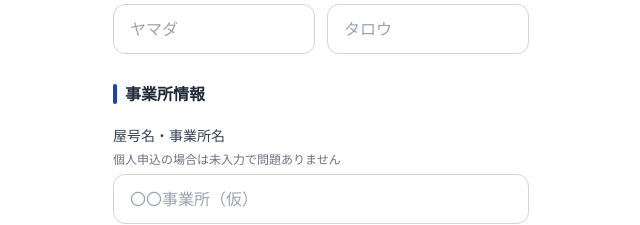
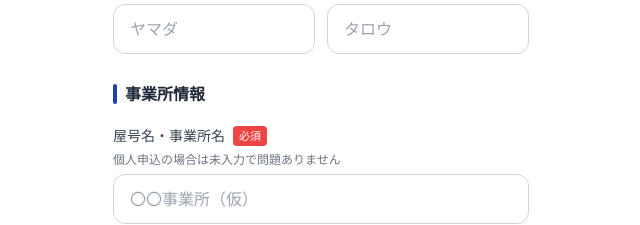
Before and after one commit to CORNELIUS8118/hikariLP2, a Next.js app: page / in a window 1280 px wide. Shown: the part 1491-1716 px from the top of the page, without its empty margins (319-959 px from the left). Built offline with nearby package versions, Linux system fonts and the light colour scheme.

Commit message:
屋号名・事業所名を必須項目に変更

```diff
--- a/components/FormSection.tsx
+++ b/components/FormSection.tsx
@@ -37,9 +37,10 @@ const INITIAL: FormValues = {
   referrer: '',
 };
 
-// フォーム表示順と同じ並び（company_name / company_name_kana は任意入力のため除外）
+// フォーム表示順と同じ並び（company_name_kana は任意入力のため除外）
 const REQUIRED_TEXT_FIELDS = [
   'sei', 'mei', 'sei_kana', 'mei_kana',
+  'company_name',
   'birthdate', 'phone', 'postal_code', 'address',
   'building_name', 'residence_type',
   'bank_name', 'branch_name', 'account_number', 'account_holder',
@@ -195,17 +196,18 @@ export default function FormSection({ onConfirm, initialValues }: Props) {
             </Field>
           </div>
 
-          {/* ── 5-6. 屋号名・事業所名（任意） ── */}
+          {/* ── 5-6. 屋号名・事業所名 ── */}
           <SectionHeading>事業所情報</SectionHeading>
-          <Field label="屋号名・事業所名" note="個人申込の場合は未入力で問題ありません">
+          <Field label="屋号名・事業所名" required note="個人申込の場合は未入力で問題ありません">
             <input
               type="text"
               placeholder="〇〇事業所（仮）"
               value={values.company_name}
               onChange={setField('company_name')}
-              className={normalCls}
+              className={cls(values.company_name)}
               autoComplete="off"
             />
+            {submitted && !values.company_name && <FieldError />}
           </Field>
 
           <Field label="屋号名・事業所名フリガナ" note="個人申込の場合は未入力で問題ありません">
```
